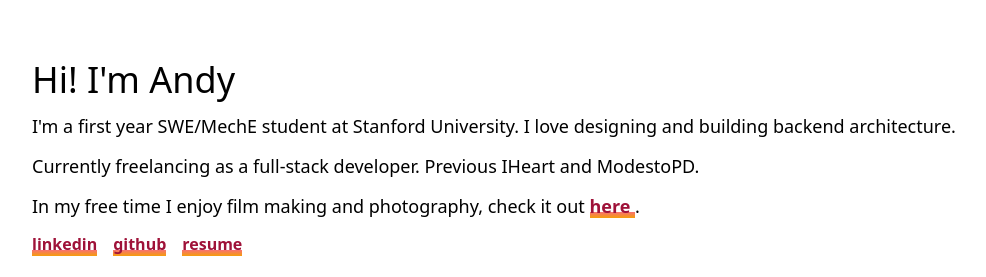
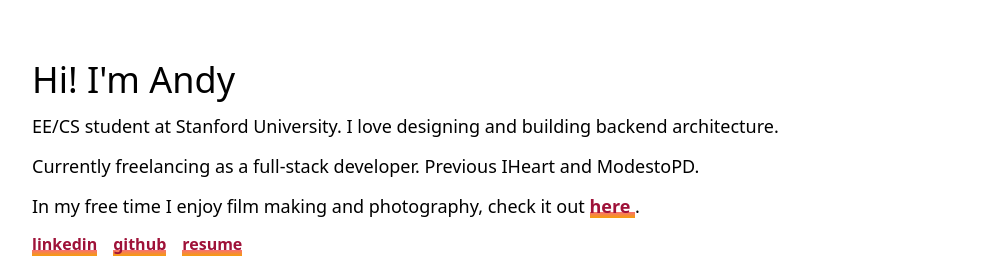
Before and after one commit to invisicat/lyek.me, an Astro site: page / in a window 1280 px wide. Shown: the top 277 px of the page, without its empty margins (16-1002 px from the left). Built offline with nearby package versions, Linux system fonts and the light colour scheme; Astro itself is replaced by a stand-in of ours.

Commit message:
update majors

```diff
--- a/src/pages/index.astro
+++ b/src/pages/index.astro
@@ -20,8 +20,8 @@ import { LINKEDIN_URL, GITHUB_URL } from "../lib/constants";
           <h1 class="text-4xl py-3">Hi! I'm Andy</h1>
           <div id="desc" class="max-w-screen-lg flex flex-col space-y-3">
             <p class="text-lg">
-              I'm a first year SWE/MechE student at Stanford University. I love
-              designing and building backend architecture.
+              EE/CS student at Stanford University. I love designing and
+              building backend architecture.
             </p>
             <p class="text-lg">
               Currently freelancing as a full-stack developer. Previous IHeart
```
